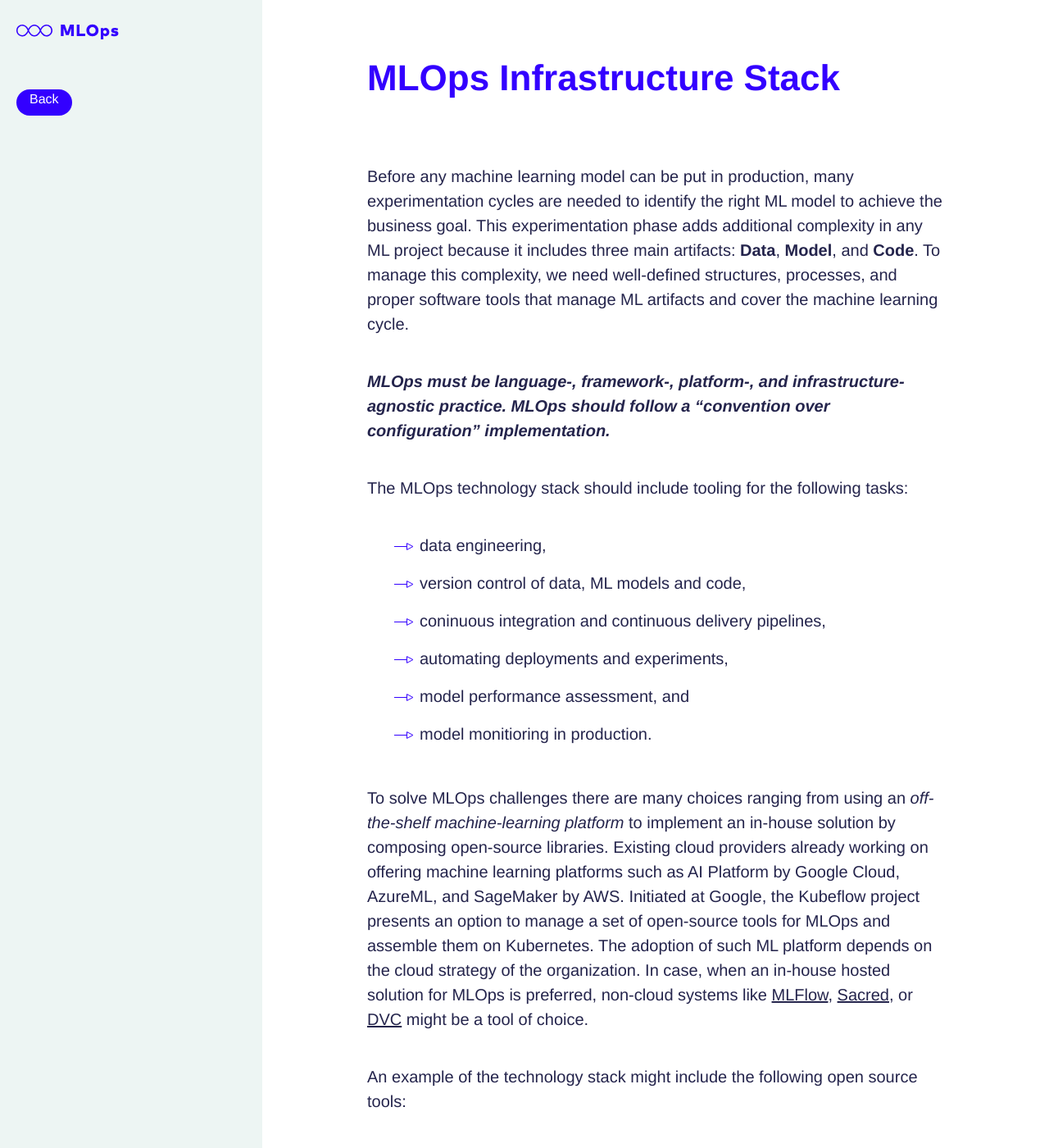
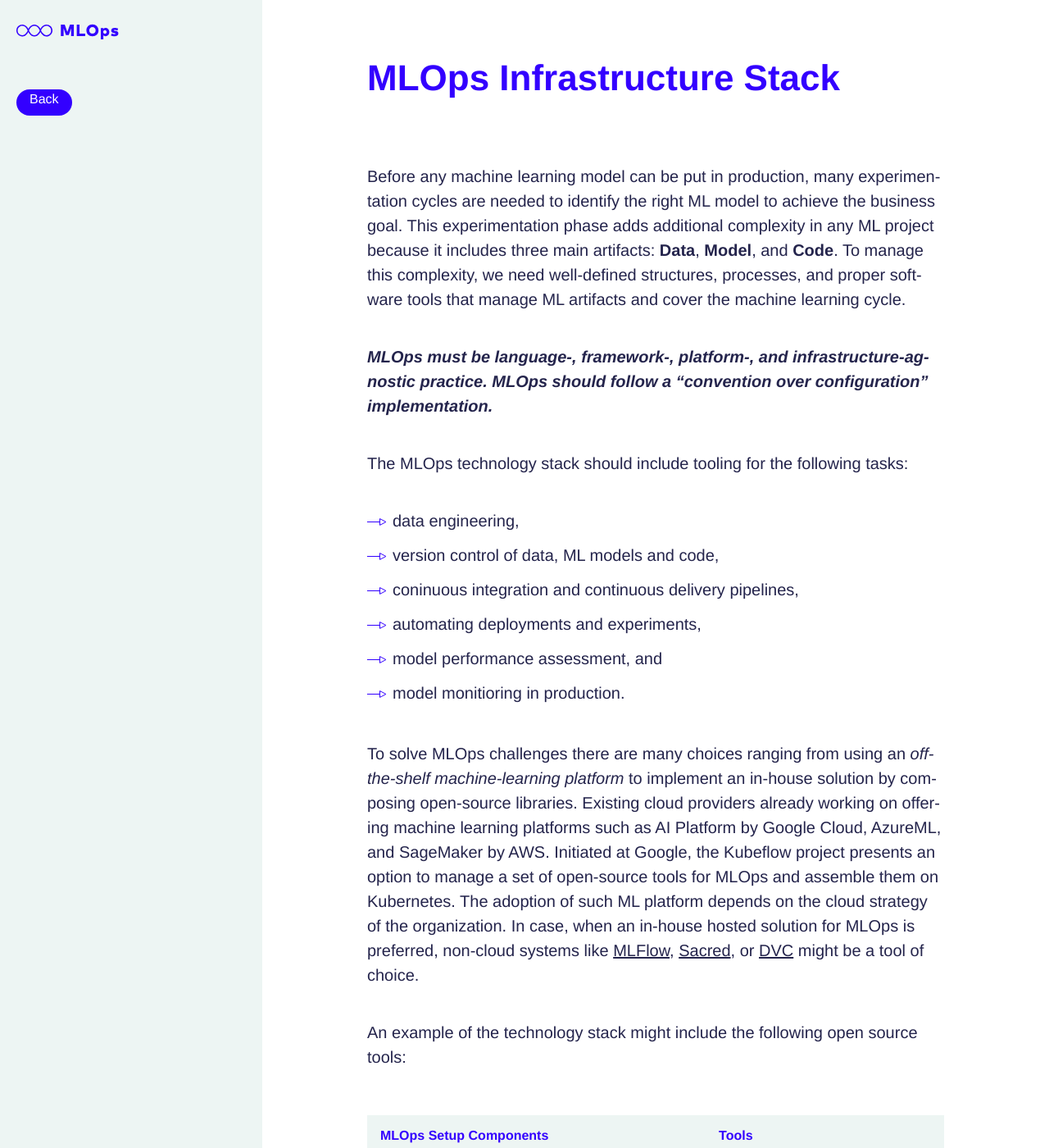
Before and after one commit to innoq/ml-ops.org, a Jekyll site: the page built from content/state-of-mlops.md, in a window 1280 px wide and 1400 px high. Shown: the whole window at 82% size. Built offline with Jekyll 4.4.1, drawn with Linux system fonts in a browser that asks for light colours; some web fonts are replaced.

Commit message:
typography update

```diff
--- a/css/main.css
+++ b/css/main.css
@@ -6,6 +6,7 @@
 html {
   font-size: 16px;
   scroll-behavior: smooth;
+  hyphens: auto;
 }
 
 /* Colors */
@@ -63,14 +64,9 @@ h3 {
   padding: 1rem 0 0.5rem 0;
 }
 
-h4 {
+h4, h5 {
   font-size: 1.25rem;
-  padding: 1.5rem 0 1rem 0;
-}
-
-h5 {
-  font-size: 1.25rem;
-  padding: 1.5rem 0 1rem 0;
+  padding: 1rem 0 0.5rem 0;
 }
 
 p {
@@ -84,20 +80,19 @@ ul, ol {
   color: var(--color-secondary);
   font-size: 1.25rem;
   line-height: 150%;
-}
-
-ul {
-  padding: 0 0 2rem 4rem;
+  list-style-position: outside;
+  padding-bottom: 2rem;
 }
 
 ol {
-  padding: 0 0 2rem 2rem;
+  padding-left: 0;
 }
 
 ul li {
   list-style-type: none;
   list-style-image: url('/assets/bulletpoint.svg');
-  padding-bottom: 1rem;
+  padding-bottom: 0.75rem;
+  margin-left: -9px;
 }
 
 ol {
@@ -138,9 +133,10 @@ table {
 }
 
 table th {
-  font-size: 1.25rem;
+  font-size: 1rem;
   color: var(--color-primary);
   padding: 1rem;
+  vertical-align: bottom;
 }
 
 table tr {
@@ -152,7 +148,7 @@ table tr {
 table td {
   padding: 1rem;
   vertical-align: top;
-  font-size: 1.25rem;
+  font-size: 1rem;
 }
 
 /* Helpers */
@@ -175,16 +171,17 @@ table td {
   padding: 24px 20px;
 }
 
+.sidenav__links {
+  display: block;
+  padding-top: 60px;
+}
+
 .sidenav__link {
   display: block;
   font-family: FFMarkWebProBook;
   padding-bottom: 1.25rem;
   color: var(--color-primary) !important;
-}
-
-.sidenav__links {
-  display: block;
-  padding-top: 60px;
+  text-decoration: none;
 }
 
 .sidenav__back {
@@ -341,9 +338,9 @@ footer p {
 }
 
 .footer__article {
-  /* margin-left: 320px; */
   background-image: none;
   padding-left: 0;
+  margin-top: 0;
 }
 
 /* Elements */
```
